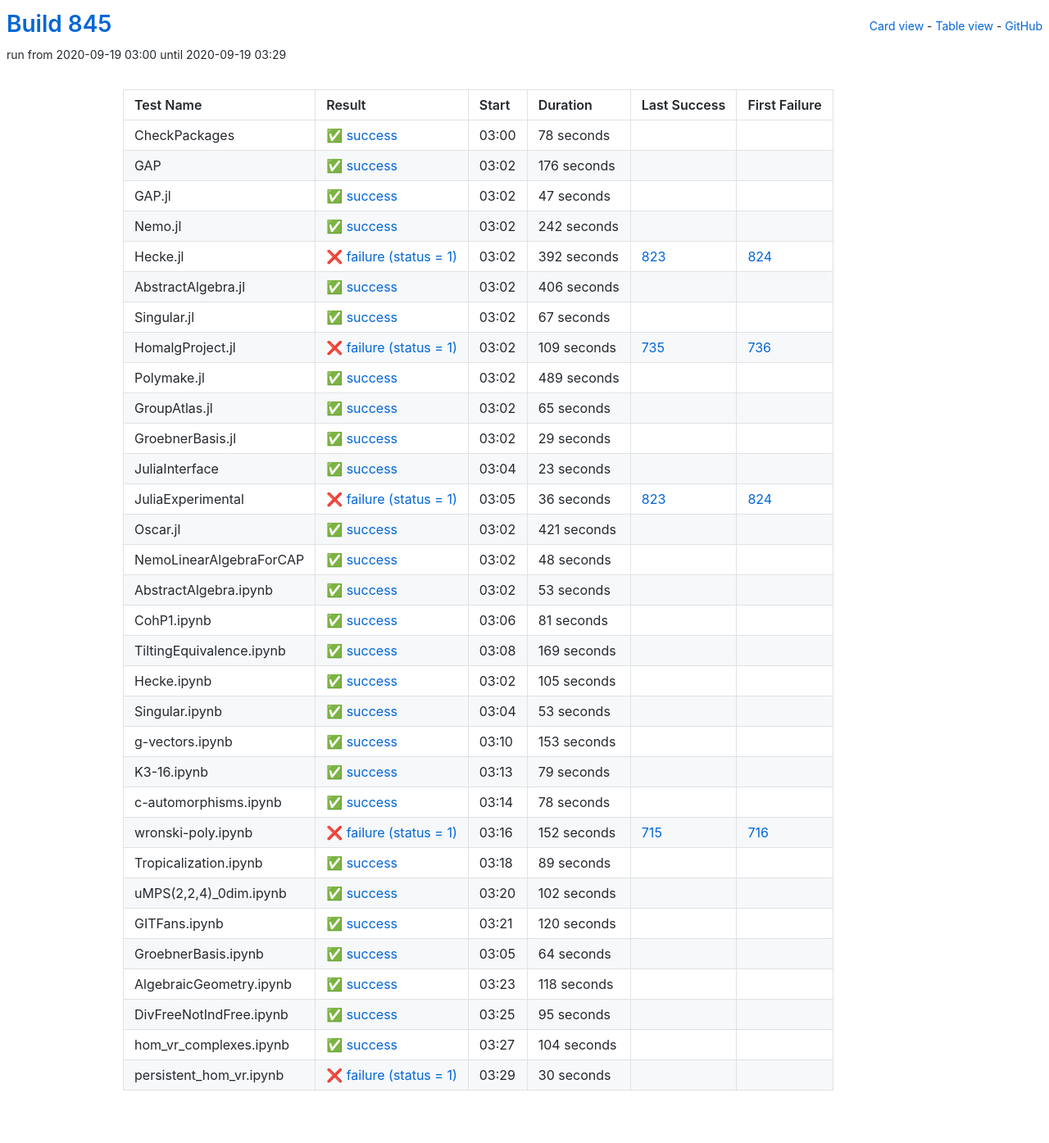
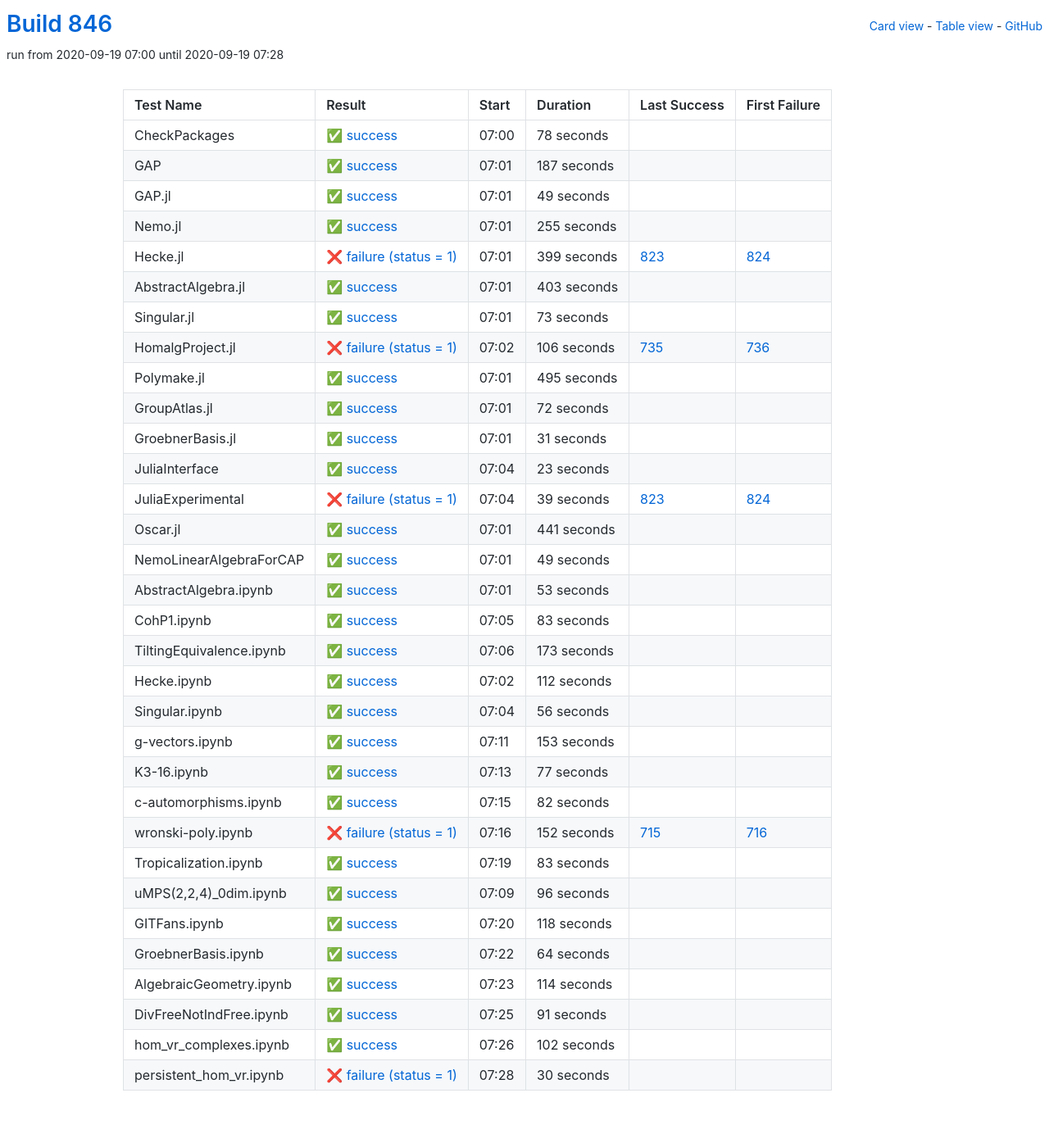
Before and after one commit to oscar-system/oscar-ci-status-stable, a Jekyll site: the page built from table.html, in a window 1280 px wide. Shown: the whole page at 82% size. Built offline with Jekyll 4.4.1, drawn with Linux system fonts in a browser that asks for light colours.

Commit message:
Build #846

```diff
--- a/_data/ci.yml
+++ b/_data/ci.yml
@@ -1,6 +1,6 @@
 ---
-build: 845
-build_url: https://oscarci.mathematik.uni-kl.de/job/oscar-stable/845/
+build: 846
+build_url: https://oscarci.mathematik.uni-kl.de/job/oscar-stable/846/
 job: oscar-stable
 organization: oscar-system
 repo: oscar-ci-status-stable
@@ -8,8 +8,8 @@ repourl: https://github.com/oscar-system/oscar-ci-status-stable
 tests:
 - name: CheckPackages
   id: checkpackages
-  log: https://oscarci.mathematik.uni-kl.de/job/oscar-stable/845/artifact/logs/build-845/CheckPackages.log
-  start: 2020-09-19 03:00
+  log: https://oscarci.mathematik.uni-kl.de/job/oscar-stable/846/artifact/logs/build-846/CheckPackages.log
+  start: 2020-09-19 07:00
   success: true
   exitcode: 0
   status: success
@@ -20,128 +20,128 @@ tests:
   first_failure_url:
 - name: GAP
   id: gap
-  log: https://oscarci.mathematik.uni-kl.de/job/oscar-stable/845/artifact/logs/build-845/GAP.log
-  start: 2020-09-19 03:02
+  log: https://oscarci.mathematik.uni-kl.de/job/oscar-stable/846/artifact/logs/build-846/GAP.log
+  start: 2020-09-19 07:01
   success: true
   exitcode: 0
   status: success
-  duration: 176
+  duration: 187
   last_success: false
   last_success_url:
   first_failure: false
   first_failure_url:
 - name: GAP.jl
   id: gap-jl
-  log: https://oscarci.mathematik.uni-kl.de/job/oscar-stable/845/artifact/logs/build-845/GAP.jl.log
-  start: 2020-09-19 03:02
+  log: https://oscarci.mathematik.uni-kl.de/job/oscar-stable/846/artifact/logs/build-846/GAP.jl.log
+  start: 2020-09-19 07:01
   success: true
   exitcode: 0
   status: success
-  duration: 47
+  duration: 49
   last_success: false
   last_success_url:
   first_failure: false
   first_failure_url:
 - name: Nemo.jl
   id: nemo-jl
-  log: https://oscarci.mathematik.uni-kl.de/job/oscar-stable/845/artifact/logs/build-845/Nemo.jl.log
-  start: 2020-09-19 03:02
+  log: https://oscarci.mathematik.uni-kl.de/job/oscar-stable/846/artifact/logs/build-846/Nemo.jl.log
+  start: 2020-09-19 07:01
   success: true
   exitcode: 0
   status: success
-  duration: 242
+  duration: 255
   last_success: false
   last_success_url:
   first_failure: false
   first_failure_url:
 - name: Hecke.jl
   id: hecke-jl
-  log: https://oscarci.mathematik.uni-kl.de/job/oscar-stable/845/artifact/logs/build-845/Hecke.jl.log
-  start: 2020-09-19 03:02
+  log: https://oscarci.mathematik.uni-kl.de/job/oscar-stable/846/artifact/logs/build-846/Hecke.jl.log
+  start: 2020-09-19 07:01
   success: false
   exitcode: 1
   status: failure
-  duration: 392
+  duration: 399
   last_success: 823
   last_success_url: https://oscarci.mathematik.uni-kl.de/job/oscar-stable/823/
   first_failure: 824
   first_failure_url: https://oscarci.mathematik.uni-kl.de/job/oscar-stable/824/
 - name: AbstractAlgebra.jl
   id: abstractalgebra-jl
-  log: https://oscarci.mathematik.uni-kl.de/job/oscar-stable/845/artifact/logs/build-845/AbstractAlgebra.jl.log
-  start: 2020-09-19 03:02
+  log: https://oscarci.mathematik.uni-kl.de/job/oscar-stable/846/artifact/logs/build-846/AbstractAlgebra.jl.log
+  start: 2020-09-19 07:01
   success: true
   exitcode: 0
   status: success
-  duration: 406
+  duration: 403
   last_success: false
   last_success_url:
   first_failure: false
   first_failure_url:
 - name: Singular.jl
   id: singular-jl
-  log: https://oscarci.mathematik.uni-kl.de/job/oscar-stable/845/artifact/logs/build-845/Singular.jl.log
-  start: 2020-09-19 03:02
+  log: https://oscarci.mathematik.uni-kl.de/job/oscar-stable/846/artifact/logs/build-846/Singular.jl.log
+  start: 2020-09-19 07:01
   success: true
   exitcode: 0
   status: success
-  duration: 67
+  duration: 73
   last_success: false
   last_success_url:
   first_failure: false
   first_failure_url:
 - name: HomalgProject.jl
   id: homalgproject-jl
-  log: https://oscarci.mathematik.uni-kl.de/job/oscar-stable/845/artifact/logs/build-845/HomalgProject.jl.log
-  start: 2020-09-19 03:02
+  log: https://oscarci.mathematik.uni-kl.de/job/oscar-stable/846/artifact/logs/build-846/HomalgProject.jl.log
+  start: 2020-09-19 07:02
   success: false
   exitcode: 1
   status: failure
-  duration: 109
+  duration: 106
   last_success: 735
   last_success_url: https://oscarci.mathematik.uni-kl.de/job/oscar-stable/735/
   first_failure: 736
   first_failure_url: https://oscarci.mathematik.uni-kl.de/job/oscar-stable/736/
 - name: Polymake.jl
   id: polymake-jl
-  log: https://oscarci.mathematik.uni-kl.de/job/oscar-stable/845/artifact/logs/build-845/Polymake.jl.log
-  start: 2020-09-19 03:02
+  log: https://oscarci.mathematik.uni-kl.de/job/oscar-stable/846/artifact/logs/build-846/Polymake.jl.log
+  start: 2020-09-19 07:01
   success: true
   exitcode: 0
   status: success
-  duration: 489
+  duration: 495
   last_success: false
   last_success_url:
   first_failure: false
   first_failure_url:
 - name: GroupAtlas.jl
   id: groupatlas-jl
-  log: https://oscarci.mathematik.uni-kl.de/job/oscar-stable/845/artifact/logs/build-845/GroupAtlas.jl.log
-  start: 2020-09-19 03:02
+  log: https://oscarci.mathematik.uni-kl.de/job/oscar-stable/846/artifact/logs/build-846/GroupAtlas.jl.log
+  start: 2020-09-19 07:01
   success: true
   exitcode: 0
   status: success
-  duration: 65
+  duration: 72
   last_success: false
   last_success_url:
   first_failure: false
   first_failure_url:
 - name: GroebnerBasis.jl
   id: groebnerbasis-jl
-  log: https://oscarci.mathematik.uni-kl.de/job/oscar-stable/845/artifact/logs/build-845/GroebnerBasis.jl.log
-  start: 2020-09-19 03:02
+  log: https://oscarci.mathematik.uni-kl.de/job/oscar-stable/846/artifact/logs/build-846/GroebnerBasis.jl.log
+  start: 2020-09-19 07:01
   success: true
   exitcode: 0
   status: success
-  duration: 29
+  duration: 31
   last_success: false
   last_success_url:
   first_failure: false
   first_failure_url:
 - name: JuliaInterface
   id: juliainterface
-  log: https://oscarci.mathematik.uni-kl.de/job/oscar-stable/845/artifact/logs/build-845/JuliaInterface.log
-  start: 2020-09-19 03:04
+  log: https://oscarci.mathematik.uni-kl.de/job/oscar-stable/846/artifact/logs/build-846/JuliaInterface.log
+  start: 2020-09-19 07:04
   success: true
   exitcode: 0
   status: success
@@ -152,44 +152,44 @@ tests:
   first_failure_url:
 - name: JuliaExperimental
   id: juliaexperimental
-  log: https://oscarci.mathematik.uni-kl.de/job/oscar-stable/845/artifact/logs/build-845/JuliaExperimental.log
-  start: 2020-09-19 03:05
+  log: https://oscarci.mathematik.uni-kl.de/job/oscar-stable/846/artifact/logs/build-846/JuliaExperimental.log
+  start: 2020-09-19 07:04
   success: false
   exitcode: 1
   status: failure
-  duration: 36
+  duration: 39
   last_success: 823
   last_success_url: https://oscarci.mathematik.uni-kl.de/job/oscar-stable/823/
   first_failure: 824
   first_failure_url: https://oscarci.mathematik.uni-kl.de/job/oscar-stable/824/
 - name: Oscar.jl
   id: oscar-jl
-  log: https://oscarci.mathematik.uni-kl.de/job/oscar-stable/845/artifact/logs/build-845/Oscar.jl.log
-  start: 2020-09-19 03:02
+  log: https://oscarci.mathematik.uni-kl.de/job/oscar-stable/846/artifact/logs/build-846/Oscar.jl.log
+  start: 2020-09-19 07:01
   success: true
   exitcode: 0
   status: success
-  duration: 421
+  duration: 441
   last_success: false
   last_success_url:
   first_failure: false
   first_failure_url:
 - name: NemoLinearAlgebraForCAP
   id: nemolinearalgebraforcap
-  log: https://oscarci.mathematik.uni-kl.de/job/oscar-stable/845/artifact/logs/build-845/NemoLinearAlgebraForCAP.log
-  start: 2020-09-19 03:02
+  log: https://oscarci.mathematik.uni-kl.de/job/oscar-stable/846/artifact/logs/build-846/NemoLinearAlgebraForCAP.log
+  start: 2020-09-19 07:01
   success: true
   exitcode: 0
   status: success
-  duration: 48
+  duration: 49
   last_success: false
   last_success_url:
   first_failure: false
   first_failure_url:
 - name: AbstractAlgebra.ipynb
   id: abstractalgebra-ipynb
-  log: https://oscarci.mathematik.uni-kl.de/job/oscar-stable/845/artifact/logs/build-845/AbstractAlgebra.ipynb.log
-  start: 2020-09-19 03:02
+  log: https://oscarci.mathematik.uni-kl.de/job/oscar-stable/846/artifact/logs/build-846/AbstractAlgebra.ipynb.log
+  start: 2020-09-19 07:01
   success: true
   exitcode: 0
   status: success
@@ -200,56 +200,56 @@ tests:
   first_failure_url:
 - name: CohP1.ipynb
   id: cohp1-ipynb
-  log: https://oscarci.mathematik.uni-kl.de/job/oscar-stable/845/artifact/logs/build-845/CohP1.ipynb.log
-  start: 2020-09-19 03:06
+  log: https://oscarci.mathematik.uni-kl.de/job/oscar-stable/846/artifact/logs/build-846/CohP1.ipynb.log
+  start: 2020-09-19 07:05
   success: true
   exitcode: 0
   status: success
-  duration: 81
+  duration: 83
   last_success: false
   last_success_url:
   first_failure: false
   first_failure_url:
 - name: TiltingEquivalence.ipynb
   id: tiltingequivalence-ipynb
-  log: https://oscarci.mathematik.uni-kl.de/job/oscar-stable/845/artifact/logs/build-845/TiltingEquivalence.ipynb.log
-  start: 2020-09-19 03:08
+  log: https://oscarci.mathematik.uni-kl.de/job/oscar-stable/846/artifact/logs/build-846/TiltingEquivalence.ipynb.log
+  start: 2020-09-19 07:06
   success: true
   exitcode: 0
   status: success
-  duration: 169
+  duration: 173
   last_success: false
   last_success_url:
   first_failure: false
   first_failure_url:
 - name: Hecke.ipynb
   id: hecke-ipynb
-  log: https://oscarci.mathematik.uni-kl.de/job/oscar-stable/845/artifact/logs/build-845/Hecke.ipynb.log
-  start: 2020-09-19 03:02
+  log: https://oscarci.mathematik.uni-kl.de/job/oscar-stable/846/artifact/logs/build-846/Hecke.ipynb.log
+  start: 2020-09-19 07:02
   success: true
   exitcode: 0
   status: success
-  duration: 105
+  duration: 112
   last_success: false
   last_success_url:
   first_failure: false
   first_failure_url:
 - name: Singular.ipynb
   id: singular-ipynb
-  log: https://oscarci.mathematik.uni-kl.de/job/oscar-stable/845/artifact/logs/build-845/Singular.ipynb.log
-  start: 2020-09-19 03:04
+  log: https://oscarci.mathematik.uni-kl.de/job/oscar-stable/846/artifact/logs/build-846/Singular.ipynb.log
+  start: 2020-09-19 07:04
   success: true
   exitcode: 0
   status: success
-  duration: 53
+  duration: 56
   last_success: false
   last_success_url:
   first_failure: false
   first_failure_url:
 - name: g-vectors.ipynb
   id: g-vectors-ipynb
-  log: https://oscarci.mathematik.uni-kl.de/job/oscar-stable/845/artifact/logs/build-845/g-vectors.ipynb.log
-  start: 2020-09-19 03:10
+  log: https://oscarci.mathematik.uni-kl.de/job/oscar-stable/846/artifact/logs/build-846/g-vectors.ipynb.log
+  start: 2020-09-19 07:11
   success: true
   exitcode: 0
   status: success
@@ -260,32 +260,32 @@ tests:
   first_failure_url:
 - name: K3-16.ipynb
   id: k3-16-ipynb
-  log: https://oscarci.mathematik.uni-kl.de/job/oscar-stable/845/artifact/logs/build-845/K3-16.ipynb.log
-  start: 2020-09-19 03:13
+  log: https://oscarci.mathematik.uni-kl.de/job/oscar-stable/846/artifact/logs/build-846/K3-16.ipynb.log
+  start: 2020-09-19 07:13
   success: true
   exitcode: 0
   status: success
-  duration: 79
+  duration: 77
   last_success: false
   last_success_url:
   first_failure: false
   first_failure_url:
 - name: c-automorphisms.ipynb
   id: c-automorphisms-ipynb
-  log: https://oscarci.mathematik.uni-kl.de/job/oscar-stable/845/artifact/logs/build-845/c-automorphisms.ipynb.log
-  start: 2020-09-19 03:14
+  log: https://oscarci.mathematik.uni-kl.de/job/oscar-stable/846/artifact/logs/build-846/c-automorphisms.ipynb.log
+  start: 2020-09-19 07:15
   success: true
   exitcode: 0
   status: success
-  duration: 78
+  duration: 82
   last_success: false
   last_success_url:
   first_failure: false
   first_failure_url:
 - name: wronski-poly.ipynb
   id: wronski-poly-ipynb
-  log: https://oscarci.mathematik.uni-kl.de/job/oscar-stable/845/artifact/logs/build-845/wronski-poly.ipynb.log
-  start: 2020-09-19 03:16
+  log: https://oscarci.mathematik.uni-kl.de/job/oscar-stable/846/artifact/logs/build-846/wronski-poly.ipynb.log
+  start: 2020-09-19 07:16
   success: false
   exitcode: 1
   status: failure
@@ -296,44 +296,44 @@ tests:
   first_failure_url: https://oscarci.mathematik.uni-kl.de/job/oscar-stable/716/
 - name: Tropicalization.ipynb
   id: tropicalization-ipynb
-  log: https://oscarci.mathematik.uni-kl.de/job/oscar-stable/845/artifact/logs/build-845/Tropicalization.ipynb.log
-  start: 2020-09-19 03:18
+  log: https://oscarci.mathematik.uni-kl.de/job/oscar-stable/846/artifact/logs/build-846/Tropicalization.ipynb.log
+  start: 2020-09-19 07:19
   success: true
   exitcode: 0
   status: success
-  duration: 89
+  duration: 83
   last_success: false
   last_success_url:
   first_failure: false
   first_failure_url:
 - name: uMPS(2,2,4)_0dim.ipynb
   id: umps-2-2-4-0dim-ipynb
-  log: https://oscarci.mathematik.uni-kl.de/job/oscar-stable/845/artifact/logs/build-845/uMPS-2-2-4-_0dim.ipynb.log
-  start: 2020-09-19 03:20
+  log: https://oscarci.mathematik.uni-kl.de/job/oscar-stable/846/artifact/logs/build-846/uMPS-2-2-4-_0dim.ipynb.log
+  start: 2020-09-19 07:09
   success: true
   exitcode: 0
   status: success
-  duration: 102
+  duration: 96
   last_success: false
   last_success_url:
   first_failure: false
   first_failure_url:
 - name: GITFans.ipynb
   id: gitfans-ipynb
-  log: https://oscarci.mathematik.uni-kl.de/job/oscar-stable/845/artifact/logs/build-845/GITFans.ipynb.log
-  start: 2020-09-19 03:21
+  log: https://oscarci.mathematik.uni-kl.de/job/oscar-stable/846/artifact/logs/build-846/GITFans.ipynb.log
+  start: 2020-09-19 07:20
   success: true
   exitcode: 0
   status: success
-  duration: 120
+  duration: 118
   last_success: false
   last_success_url:
   first_failure: false
   first_failure_url:
 - name: GroebnerBasis.ipynb
   id: groebnerbasis-ipynb
-  log: https://oscarci.mathematik.uni-kl.de/job/oscar-stable/845/artifact/logs/build-845/GroebnerBasis.ipynb.log
-  start: 2020-09-19 03:05
+  log: https://oscarci.mathematik.uni-kl.de/job/oscar-stable/846/artifact/logs/build-846/GroebnerBasis.ipynb.log
+  start: 2020-09-19 07:22
   success: true
   exitcode: 0
   status: success
@@ -344,44 +344,44 @@ tests:
   first_failure_url:
 - name: AlgebraicGeometry.ipynb
   id: algebraicgeometry-ipynb
-  log: https://oscarci.mathematik.uni-kl.de/job/oscar-stable/845/artifact/logs/build-845/AlgebraicGeometry.ipynb.log
-  start: 2020-09-19 03:23
+  log: https://oscarci.mathematik.uni-kl.de/job/oscar-stable/846/artifact/logs/build-846/AlgebraicGeometry.ipynb.log
+  start: 2020-09-19 07:23
   success: true
   exitcode: 0
   status: success
-  duration: 118
+  duration: 114
   last_success: false
   last_success_url:
   first_failure: false
   first_failure_url:
 - name: DivFreeNotIndFree.ipynb
   id: divfreenotindfree-ipynb
-  log: https://oscarci.mathematik.uni-kl.de/job/oscar-stable/845/artifact/logs/build-845/DivFreeNotIndFree.ipynb.log
-  start: 2020-09-19 03:25
+  log: https://oscarci.mathematik.uni-kl.de/job/oscar-stable/846/artifact/logs/build-846/DivFreeNotIndFree.ipynb.log
+  start: 2020-09-19 07:25
   success: true
   exitcode: 0
   status: success
-  duration: 95
+  duration: 91
   last_success: false
   last_success_url:
   first_failure: false
   first_failure_url:
 - name: hom_vr_complexes.ipynb
   id: hom-vr-complexes-ipynb
-  log: https://oscarci.mathematik.uni-kl.de/job/oscar-stable/845/artifact/logs/build-845/hom_vr_complexes.ipynb.log
-  start: 2020-09-19 03:27
+  log: https://oscarci.mathematik.uni-kl.de/job/oscar-stable/846/artifact/logs/build-846/hom_vr_complexes.ipynb.log
+  start: 2020-09-19 07:26
   success: true
   exitcode: 0
   status: success
-  duration: 104
+  duration: 102
   last_success: false
   last_success_url:
   first_failure: false
   first_failure_url:
 - name: persistent_hom_vr.ipynb
   id: persistent-hom-vr-ipynb
-  log: https://oscarci.mathematik.uni-kl.de/job/oscar-stable/845/artifact/logs/build-845/persistent_hom_vr.ipynb.log
-  start: 2020-09-19 03:29
+  log: https://oscarci.mathematik.uni-kl.de/job/oscar-stable/846/artifact/logs/build-846/persistent_hom_vr.ipynb.log
+  start: 2020-09-19 07:28
   success: false
   exitcode: 1
   status: failure
```
Also changed, not shown: README.md.
